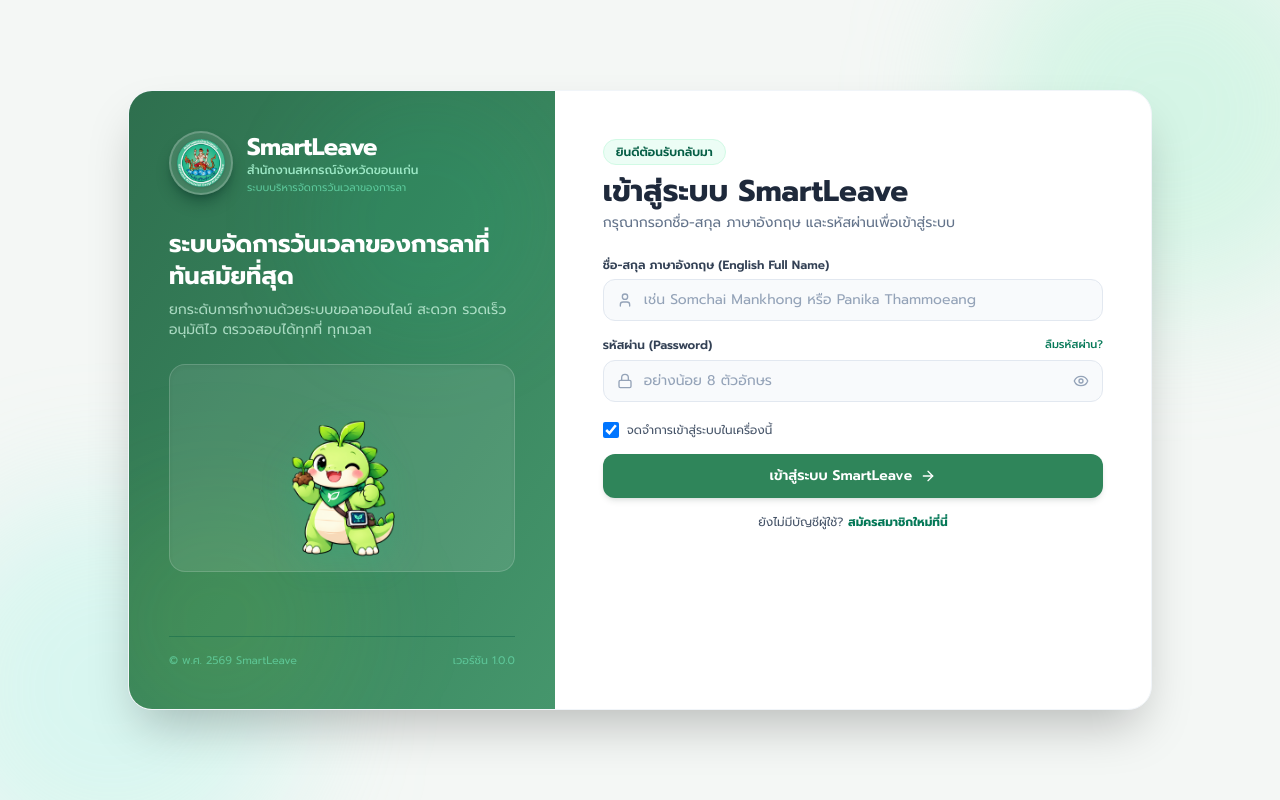
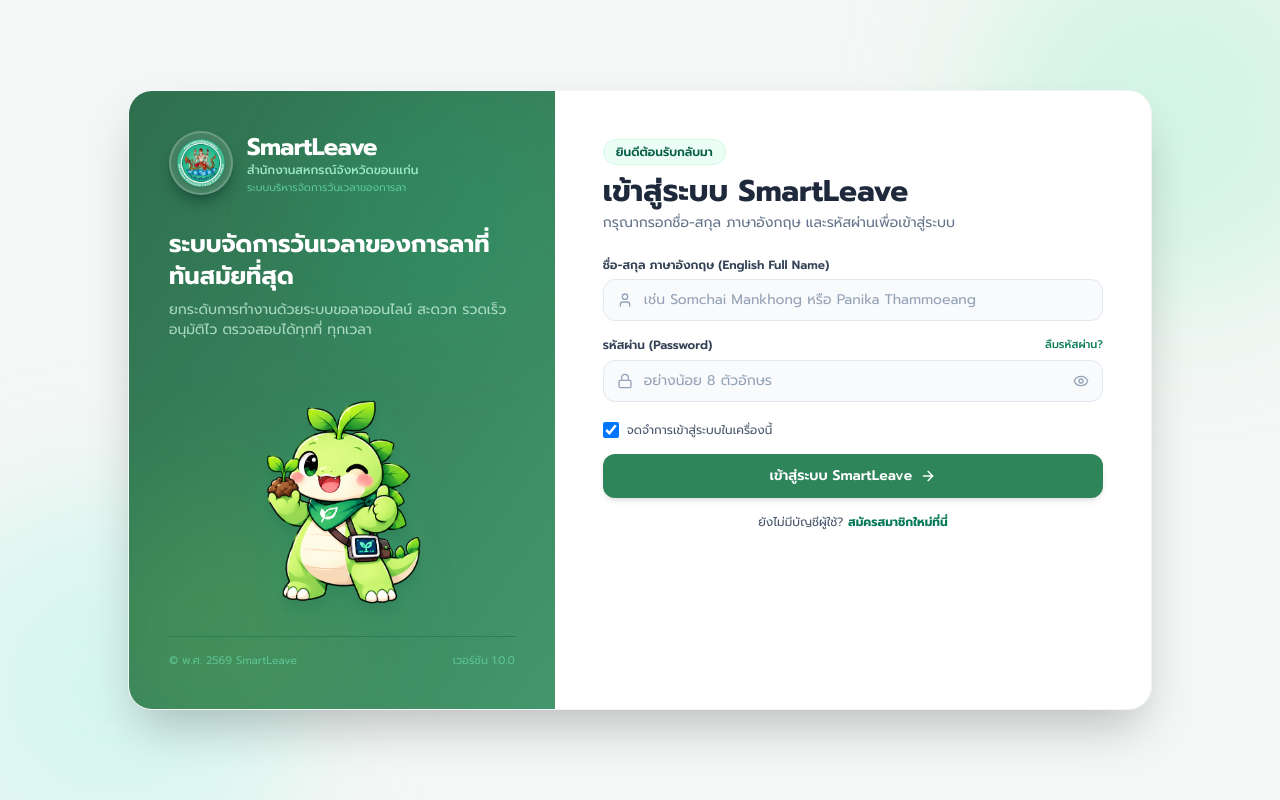
Before and after one commit to nunanchamrus-commits/SmartLeave, a React (Vite) app: page / in a window 1280 px wide. Built offline with nearby package versions, Linux system fonts and the light colour scheme; no server answers.

Commit message:
Add files via upload

```diff
--- a/src/components/LoginView.jsx
+++ b/src/components/LoginView.jsx
@@ -103,12 +103,13 @@ export default function LoginView({ onSwitchToRegister, onSwitchToForgotPassword
               </p>
             </div>
 
-            {/* Mascot: Digital Dino Officer greeting (Dino-mascot1) */}
-            <div className="mt-6 flex flex-col items-center justify-center p-3 rounded-2xl bg-white/10 border border-white/15 backdrop-blur-xs shadow-inner">
+            {/* Mascot: Digital Dino Officer greeting (Dino-mascot1) without frame */}
+            <div className="mt-4 flex flex-col items-center justify-center">
               <DinoMascot
                 pose="login"
                 src="/Dino-mascot1.png"
-                size={140}
+                size={210}
+                className="filter drop-shadow-xl"
                 bubbleText="ยินดีต้อนรับครับ! เข้าสู่ระบบเพื่อจัดการวันลาได้เลย"
               />
             </div>
```
